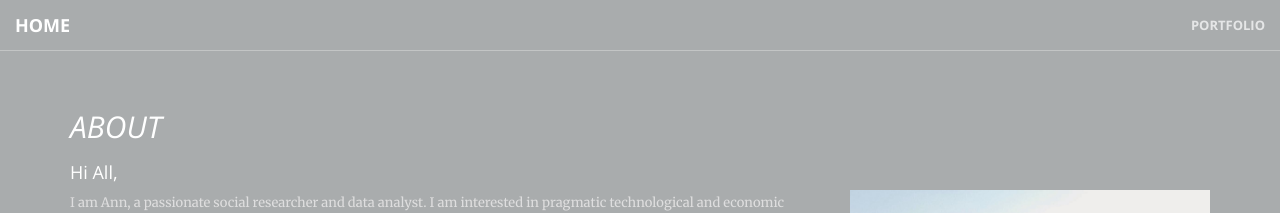
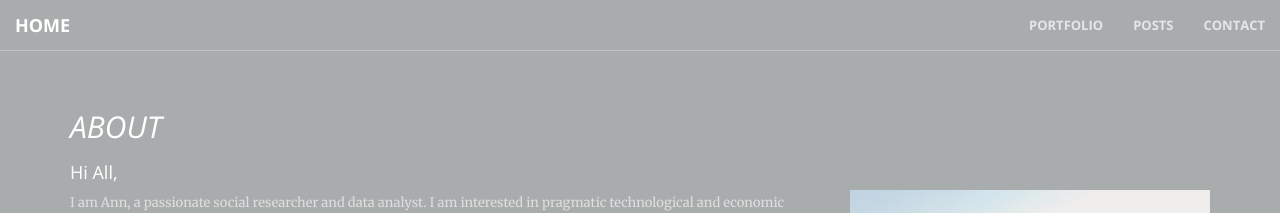
Before and after one commit to non-ceterisparibus/non-ceterisparibus.github.io, a Jekyll site: the page about.html, which Jekyll copies as it is, in a window 1280 px wide. Shown: the top 213 px of the page. Built offline with Jekyll 4.4.1, drawn with Linux system fonts in a browser that asks for light colours.

Commit message:
Update navbar about

```diff
--- a/about.html
+++ b/about.html
@@ -33,10 +33,6 @@
             <!-- Brand and toggle get grouped for better mobile display -->
             <div class="navbar-header">
                 <button type="button" class="navbar-toggle collapsed" data-toggle="collapse" data-target="#bs-example-navbar-collapse-1">
-                    <span class="sr-only">Toggle navigation</span>
-                    <span class="icon-bar"></span>
-                    <!-- <span class="icon-bar"></span>
-                    <span class="icon-bar"></span> -->
                 </button>
                 <a class="navbar-brand page-scroll" href="index.html">Home</a>
             </div>
@@ -44,15 +40,17 @@
             <!-- Collect the nav links, forms, and other content for toggling -->
             <div class="collapse navbar-collapse" id="navbar-collapse-1">
                 <ul class="nav navbar-nav navbar-right">
+                    <li class="nav-item">
+                        <a class="nav-link" href="{{"/projects" | relative_url }}">Portfolio</a>
+                      </li>
+                    <li class="nav-item">
+                        <a class="nav-link" href="{{ "/posts" | relative_url }}">Posts</a>
+                    </li>
                     <li>
-                        <a class="navbar-brand page-scroll" href="portfolios.html">Portfolio</a>
+                        <a class="page-scroll" href="#contact">Contact</a>
                     </li>
-                    <!-- <li class="nav-item">
-                        <a class="nav-link" href="{{ "/blog" | relative_url }}">Blog</a>
-                    </li> -->
                 </ul>
             </div>
-            <!-- /.navbar-collapse -->
         </div>
         <!-- /.container-fluid -->
     </nav>
```
